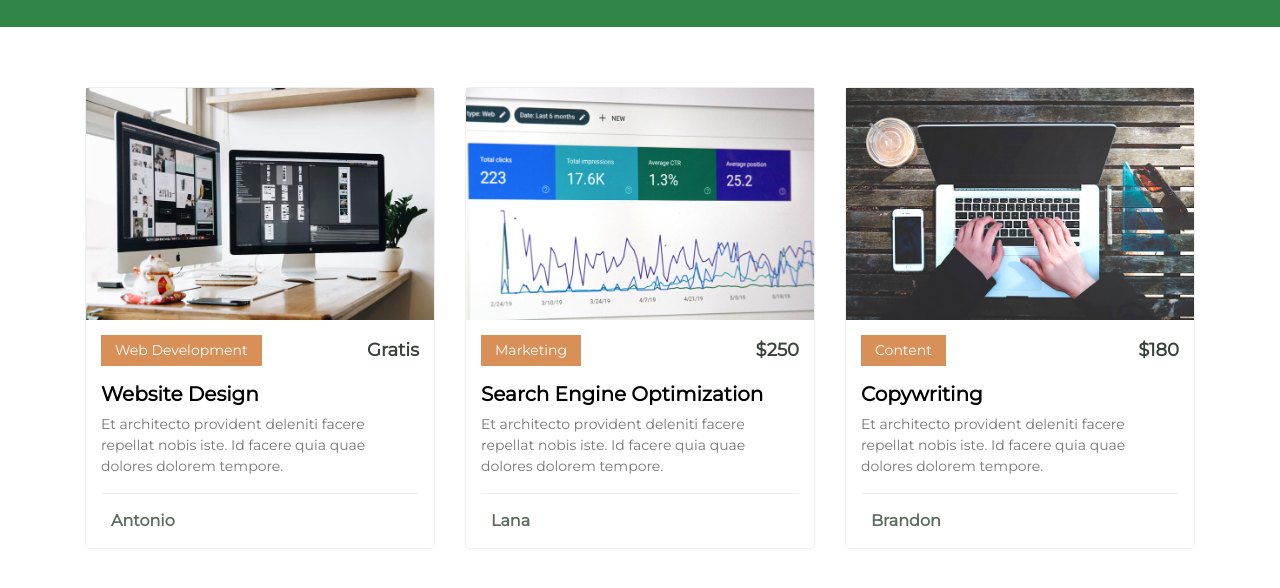
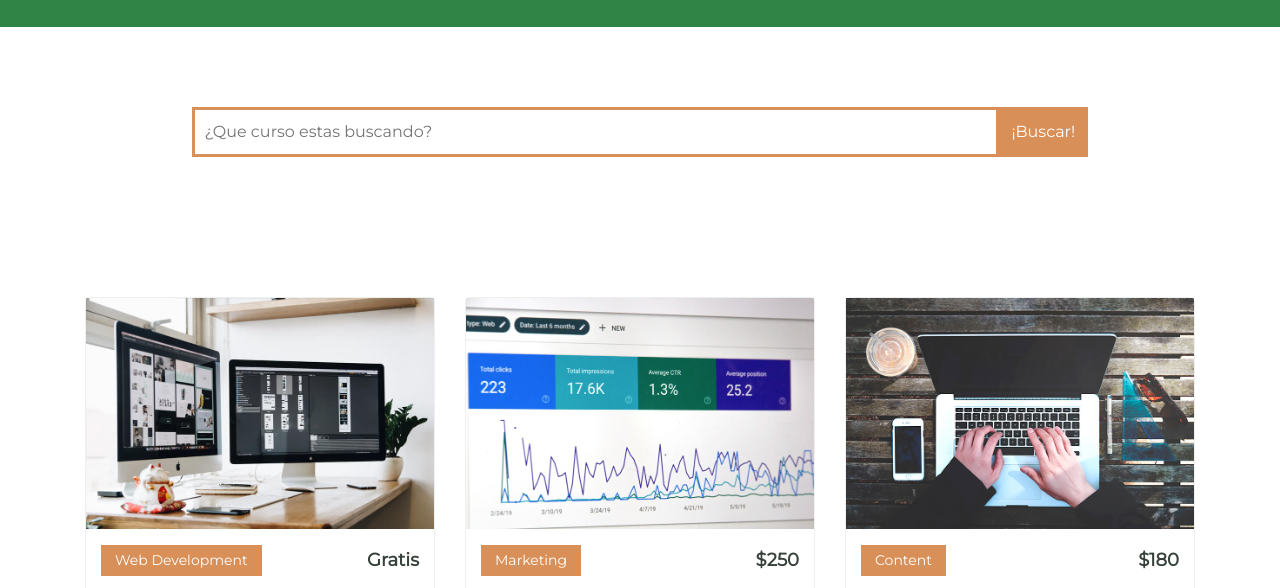
Before and after one commit to JuanPabloM19/HogarPresentePlantilla, a plain HTML site: page cursos.html in a window 1280 px wide. Shown: the part 211-799 px from the top of the page. Drawn offline with nearby package versions, Linux system fonts and the light colour scheme.

Commit message:
se agrego barra de busqueda en los cursos

```diff
--- a/assets/css/style.css
+++ b/assets/css/style.css
@@ -1212,7 +1212,7 @@ section {
   font-size: 14px;
   line-height: 24px;
   margin-bottom: 0;
-  font-family: "Raleway", sans-serif;
+  font-family: 'Montserrat', sans-serif !important;
   color: #777777;
 }
 
@@ -1649,3 +1649,50 @@ iframe{
     position:relative;
     }
   }
+
+
+  @import url(http://fonts.googleapis.com/css?family=Montserrat+Alternates);
+
+  * {
+      margin:0;
+      padding:0;
+      font-family: 'Montserrat', sans-serif !important;
+  }
+
+
+
+  .field {
+    display:flex;
+    position: realtive;
+    margin:5em auto;
+    width:70%;
+    flex-direction:row;
+    box-shadow:
+     1px 1px 0 #D99058,
+     2px 2px 0 #D99058,
+     3px 3px 0 #D99058,
+     4px 4px 0 #D99058,
+     5px 5px 0 #D99058,
+     6px 6px 0 #D99058,
+     7px 7px 0 #D99058,
+    ;
+  }
+
+  .field>input[type=text],
+  .field>button {
+    display:block;
+    font-family: 'Montserrat', sans-serif !important;
+  }
+
+  .field>input[type=text] {
+    flex:1;
+    padding:0.6em;
+    border:0.2em solid #D99058;
+  }
+
+  .field>button {
+    padding:0.6em 0.8em;
+    background-color:#D99058;
+    color:white;
+    border:none;
+  }
--- a/cursos.html
+++ b/cursos.html
@@ -101,6 +101,14 @@
       <p>Est dolorum ut non facere possimus quibusdam eligendi voluptatem. Quia id aut similique quia voluptas sit quaerat debitis. Rerum omnis ipsam aperiam consequatur laboriosam nemo harum praesentium. </p>
     </div>
   </div><!-- End Breadcrumbs -->
+
+
+  <div class="field" id="searchform">
+    <input type="text" id="searchterm" placeholder="¿Que curso estas buscando?" />
+    <button type="button" id="search">¡Buscar!</button>
+  </div>
+
+  <script class="cssdeck" src="//cdnjs.cloudflare.com/ajax/libs/jquery/1.8.0/jquery.min.js"></script>
 
   <!-- ======= Courses Section ======= -->
   <section id="courses" class="courses">
```
